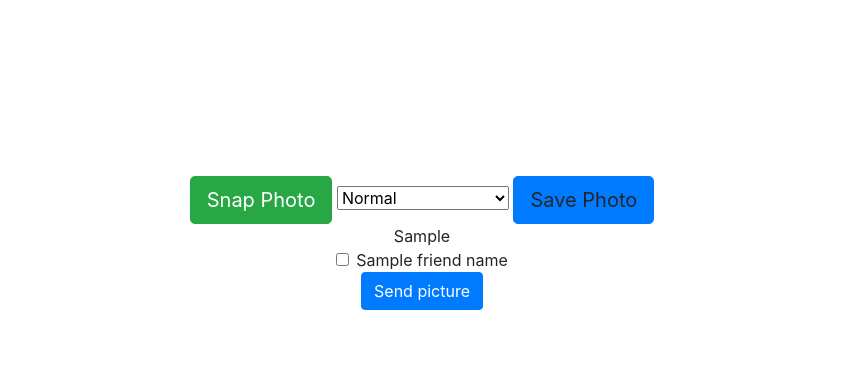
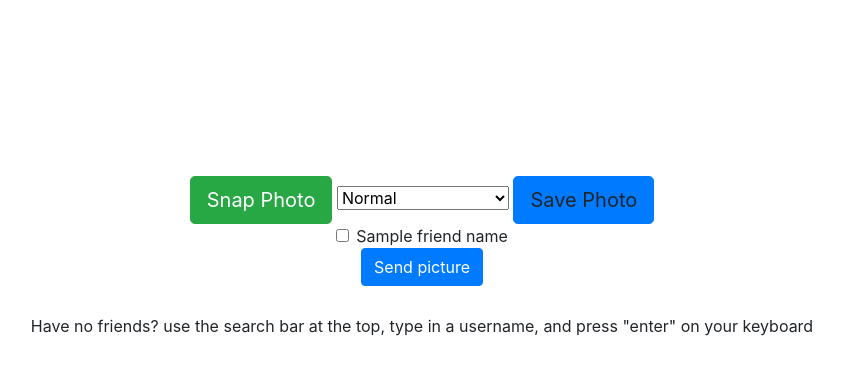
Before and after one commit to kylelin12/GodDogs, a Python web app: template dogechat/templates/index.html in a window 1280 px wide. Shown: the part 56-431 px from the top of the page, without its empty margins (218-1061 px from the left). Run offline with Jinja, Linux system fonts and the light colour scheme; the template is opened without the code that fills it: most values are stand-ins (such as "Sample title", 1, 10 or a date in 2020); some libraries are stand-ins or nearby versions.

Commit message:
QOL improvmenets

```diff
--- a/dogechat/templates/frame.html
+++ b/dogechat/templates/frame.html
@@ -60,7 +60,7 @@
                 <li class="nav-item">
                   <form class="navbar-form" method="POST" action="{{url_for('profile', name='search-name')}}">
                     <div class="form-group" style="margin-bottom: 0">
-                      <input type="text" class="form-control" name="search-name" placeholder="Search Profile - example: type in bro@gmail.com and hit enter">
+                      <input type="text" class="form-control" name="search-name" placeholder="Search Profile-ex:bro@gmail.com">
                     </div>
                     <button type="submit" class="btn btn-default" style="display: none;">Submit</button>
                   </form>
--- a/dogechat/templates/index.html
+++ b/dogechat/templates/index.html
@@ -34,7 +34,6 @@
       </div>
       <form id="checkListOfUsers">
 	      {% for friendName in friendList %}
-	      {{friendList}}
 	      {% if friendName[1]==username %}
 		<div class="form-check">
 			<input class = "form-check-input" type="checkbox" value = "{{friendName[0]}}" id="{{friendName[0]}}">
@@ -67,6 +66,9 @@
     </div>
   </div>
 </div>
+<center>
+<br>Have no friends? use the search bar at the top, type in a username, and press "enter" on your keyboard
+</center>
 {% endblock %}
 
 {% block jscripts %}
```
